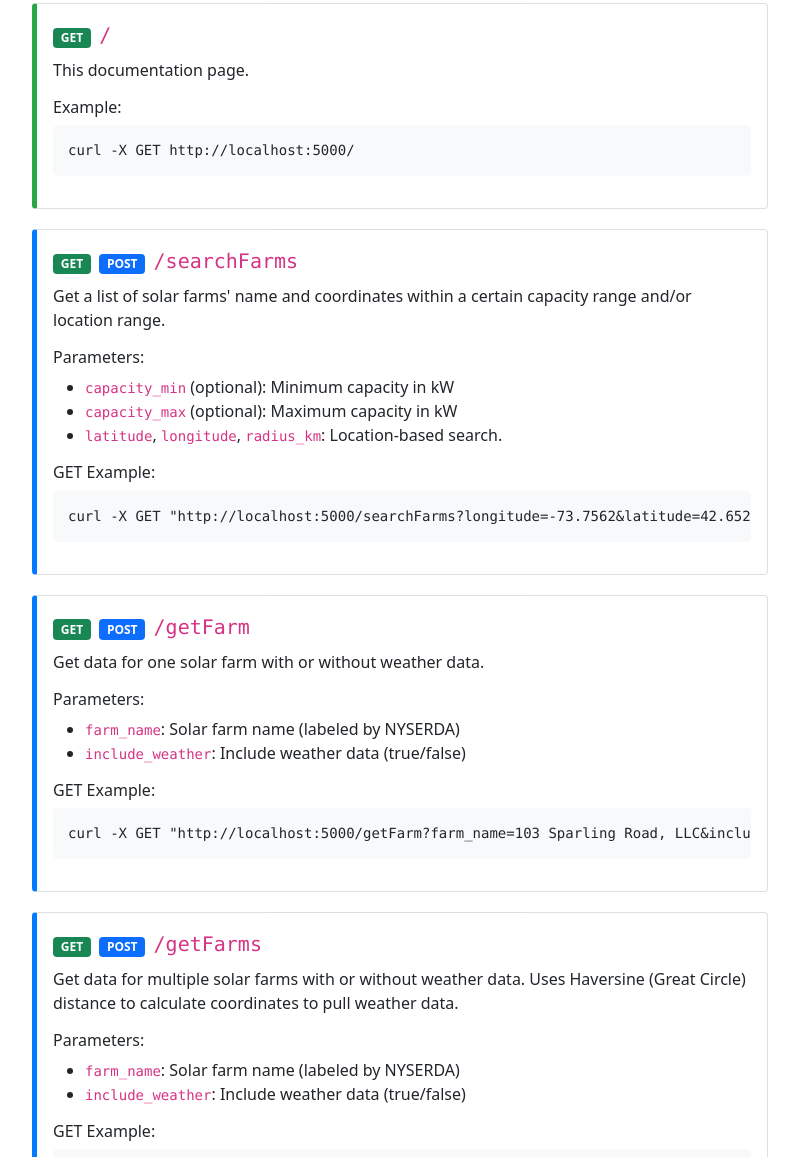
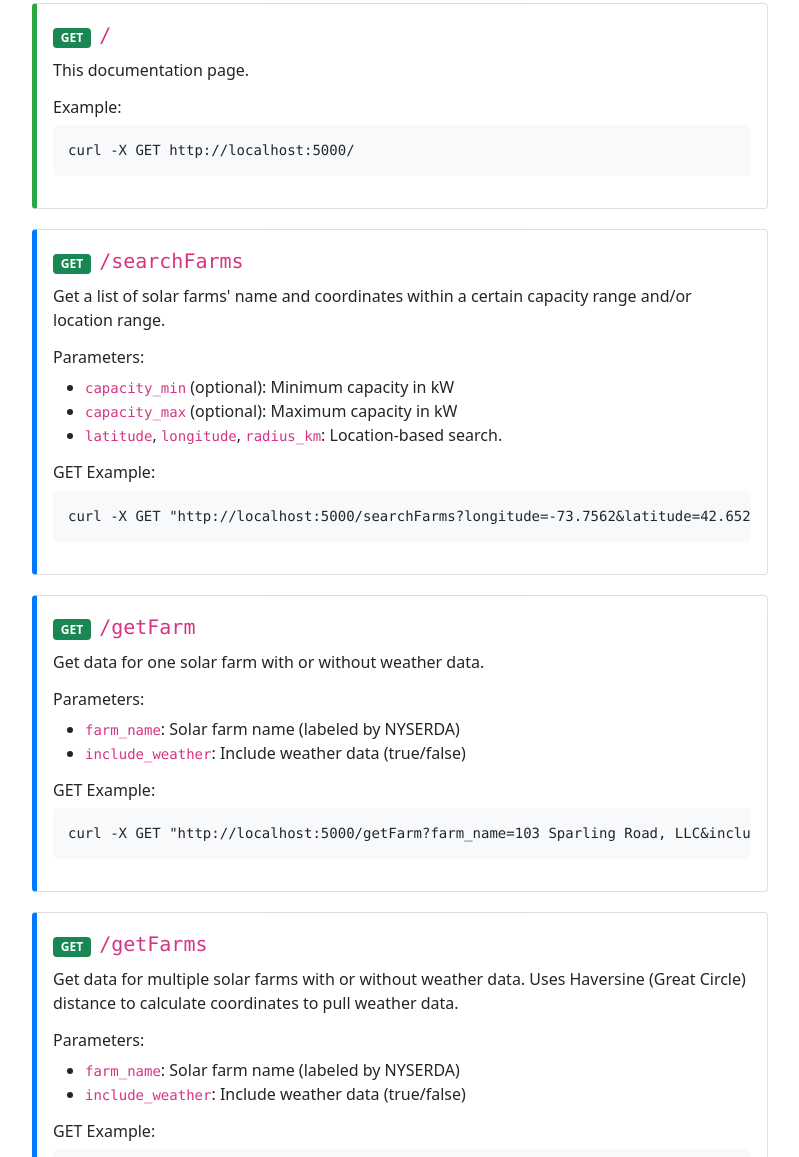
Before and after one commit to nhuynh011/nyserda-weather-api, a plain HTML site: page templates/index.html in a window 1280 px wide. Shown: the part 398-1555 px from the top of the page, without its empty margins (240-1039 px from the left). Drawn offline with nearby package versions, Linux system fonts and the light colour scheme.

Commit message:
Update index.html

```diff
--- a/templates/index.html
+++ b/templates/index.html
@@ -51,7 +51,6 @@
                         <div class="d-flex justify-content-between align-items-start">
                             <div>
                                 <span class="badge bg-success me-1">GET</span>
-                                <span class="badge bg-primary me-1">POST</span>
                                 <code class="fs-5">/searchFarms</code>
                             </div>
                         </div>
@@ -75,7 +74,6 @@
                         <div class="d-flex justify-content-between align-items-start">
                             <div>
                                 <span class="badge bg-success me-1">GET</span>
-                                <span class="badge bg-primary me-1">POST</span>
                                 <code class="fs-5">/getFarm</code>
                             </div>
                         </div>
@@ -98,7 +96,6 @@
                         <div class="d-flex justify-content-between align-items-start">
                             <div>
                                 <span class="badge bg-success me-1">GET</span>
-                                <span class="badge bg-primary me-1">POST</span>
                                 <code class="fs-5">/getFarms</code>
                             </div>
                         </div>
```
